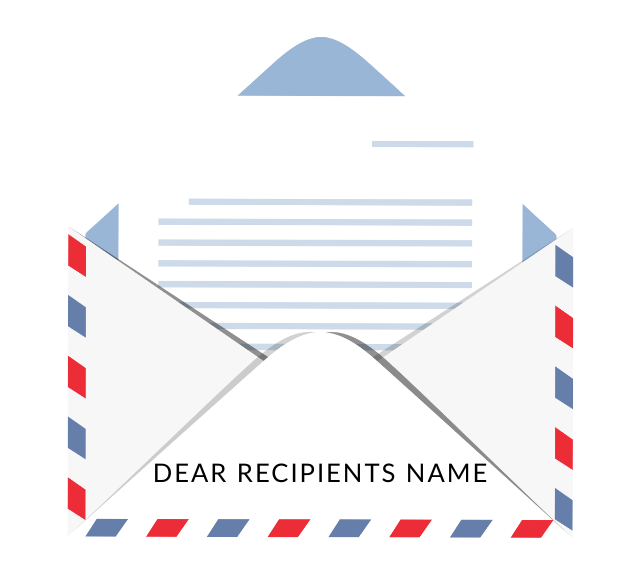
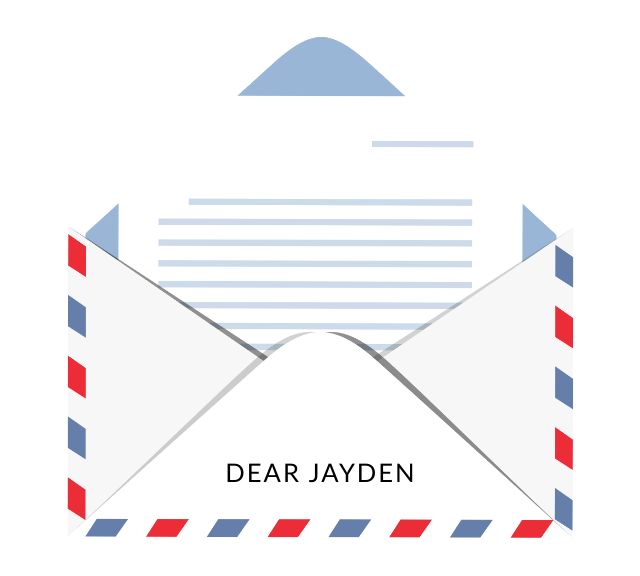
Before and after one commit to fruitoast/ClickCard.io, a plain HTML site: page index.html in a window 1280 px wide. Shown: the part 118-694 px from the top of the page, without its empty margins (319-959 px from the left). Drawn offline with Linux system fonts and the light colour scheme.

Commit message:
Update index.html

```diff
--- a/index.html
+++ b/index.html
@@ -8,7 +8,7 @@
     <h1>Click Card</h1>
         <div class="center": hover>
             <div class="position">
-                <p>Dear Recipients Name</p>
+                <p>Dear Jayden</p>
                 <a href="newpage.html">
                     <img src="letter.png" alt="Click image 1">
                 </a>
```
